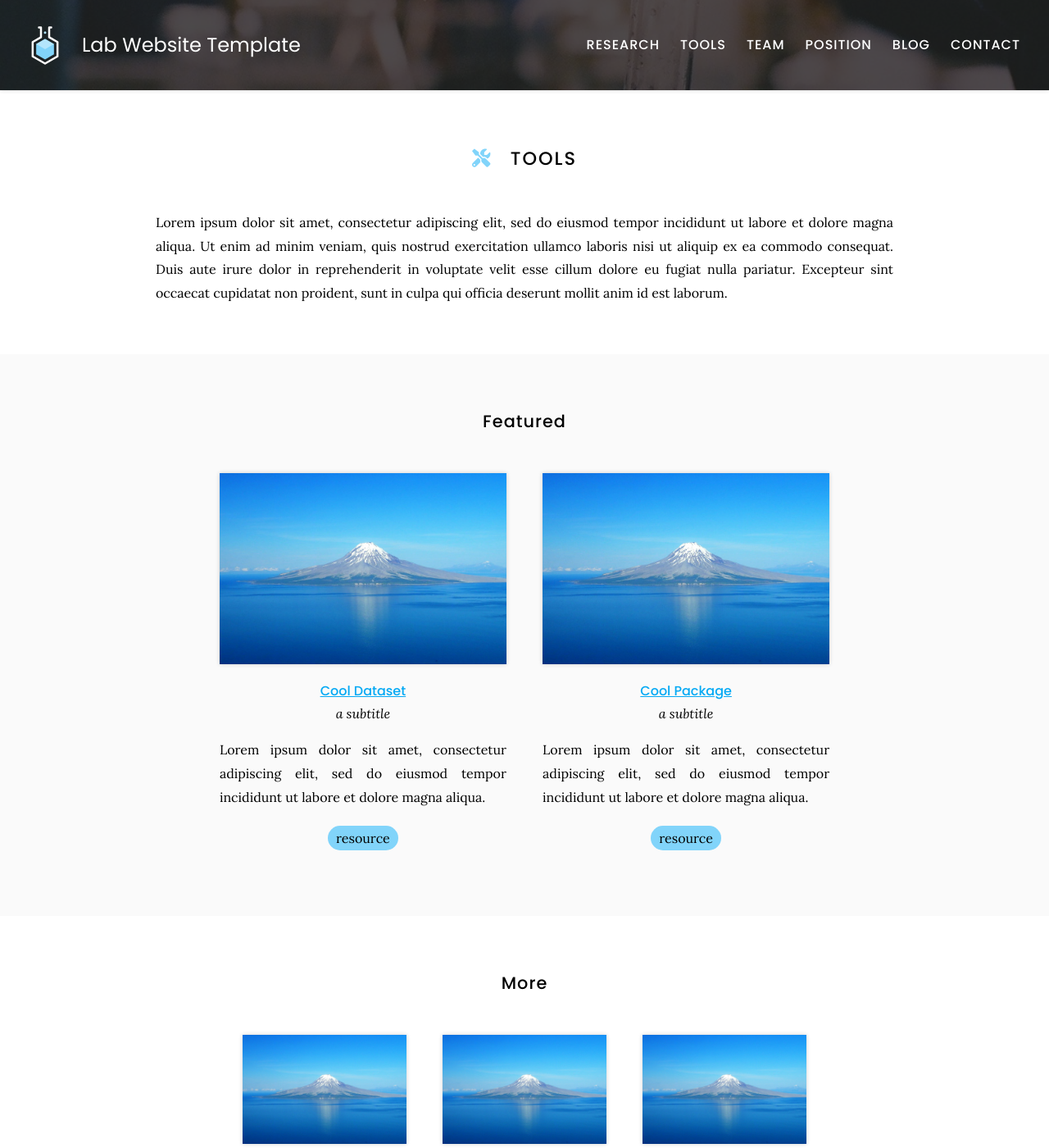
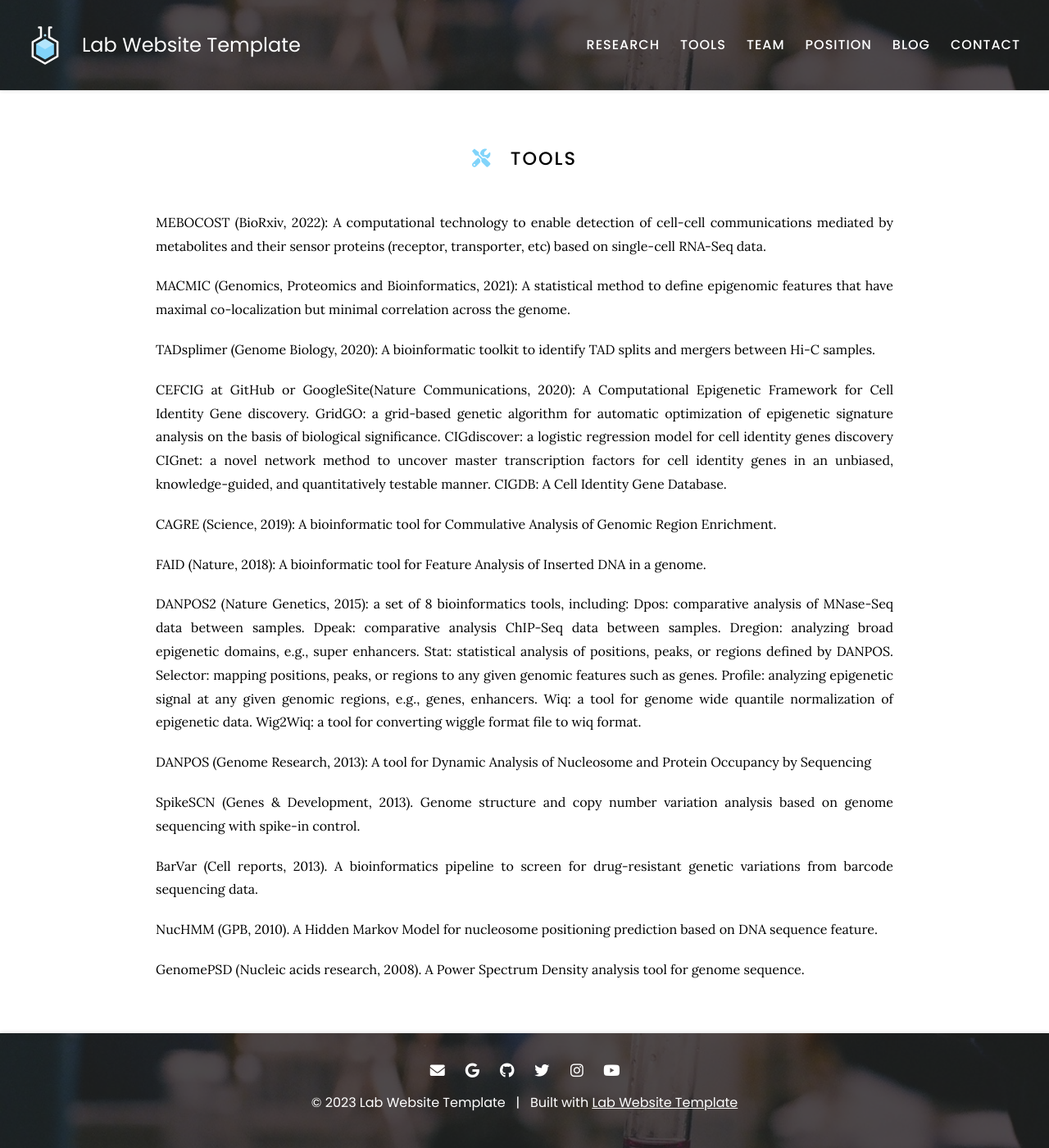
Before and after one commit to kaifuchenlab/kaifuchenlab.github.io, a Jekyll site: the page built from tools/index.md, in a window 1280 px wide and 1400 px high. Shown: the whole window at 82% size. Built offline with Jekyll 4.4.1, drawn with Linux system fonts in a browser that asks for light colours; some of the changed text lies outside the part shown.

Commit message:
Update index.md

```diff
--- a/tools/index.md
+++ b/tools/index.md
@@ -7,21 +7,38 @@ nav:
 
 # <i class="fas fa-tools"></i>Tools
 
-Lorem ipsum dolor sit amet, consectetur adipiscing elit, sed do eiusmod tempor incididunt ut labore et dolore magna aliqua.
-Ut enim ad minim veniam, quis nostrud exercitation ullamco laboris nisi ut aliquip ex ea commodo consequat.
-Duis aute irure dolor in reprehenderit in voluptate velit esse cillum dolore eu fugiat nulla pariatur.
-Excepteur sint occaecat cupidatat non proident, sunt in culpa qui officia deserunt mollit anim id est laborum.
+MEBOCOST (BioRxiv, 2022): A computational technology to enable detection of cell-cell communications mediated by metabolites and their sensor proteins (receptor, transporter, etc) based on single-cell RNA-Seq data.
 
-{% include search-info.html %}
+MACMIC (Genomics, Proteomics and Bioinformatics, 2021): A statistical method to define epigenomic features that have maximal co-localization but minimal correlation across the genome.
 
-{% include section.html %}
+TADsplimer (Genome Biology, 2020): A bioinformatic toolkit to identify TAD splits and mergers between Hi-C samples.
 
-## Featured
+CEFCIG at GitHub or GoogleSite(Nature Communications, 2020): A Computational Epigenetic Framework for Cell Identity Gene discovery.
+GridGO: a grid-based genetic algorithm for automatic optimization of epigenetic signature analysis on the basis of biological significance.
+CIGdiscover: a logistic regression model for cell identity genes discovery
+CIGnet: a novel network method to uncover master transcription factors for cell identity genes in an unbiased, knowledge-guided, and quantitatively testable manner.
+CIGDB: A Cell Identity Gene Database.
 
-{% include list.html component="card" data="tools" filters="group: featured" %}
+CAGRE (Science, 2019): A bioinformatic tool for Commulative Analysis of Genomic Region Enrichment.
 
-{% include section.html %}
+FAID (Nature, 2018): A bioinformatic tool for Feature Analysis of Inserted DNA in a genome.
 
-## More
+DANPOS2 (Nature Genetics, 2015): a set of 8 bioinformatics tools, including:
+Dpos: comparative analysis of MNase-Seq data between samples.
+Dpeak: comparative analysis ChIP-Seq data between samples.
+Dregion: analyzing broad epigenetic domains, e.g., super enhancers.
+Stat: statistical analysis of positions, peaks, or regions defined by DANPOS.
+Selector: mapping positions, peaks, or regions to any given genomic features such as genes.
+Profile: analyzing epigenetic signal at any given genomic regions, e.g., genes, enhancers.
+Wiq: a tool for genome wide quantile normalization of epigenetic data.
+Wig2Wiq: a tool for converting wiggle format file to wiq format.
 
-{% include list.html component="card" data="tools" filters="group: more" style="small" %}
+DANPOS (Genome Research, 2013): A tool for Dynamic Analysis of Nucleosome and Protein Occupancy by Sequencing
+
+SpikeSCN (Genes & Development, 2013). Genome structure and copy number variation analysis based on genome sequencing with spike-in control.
+
+BarVar (Cell reports, 2013). A bioinformatics pipeline to screen for drug-resistant genetic variations from barcode sequencing data.
+
+NucHMM (GPB, 2010). A Hidden Markov Model for nucleosome positioning prediction based on DNA sequence feature.
+
+GenomePSD (Nucleic acids research, 2008). A Power Spectrum Density analysis tool for genome sequence.
```
